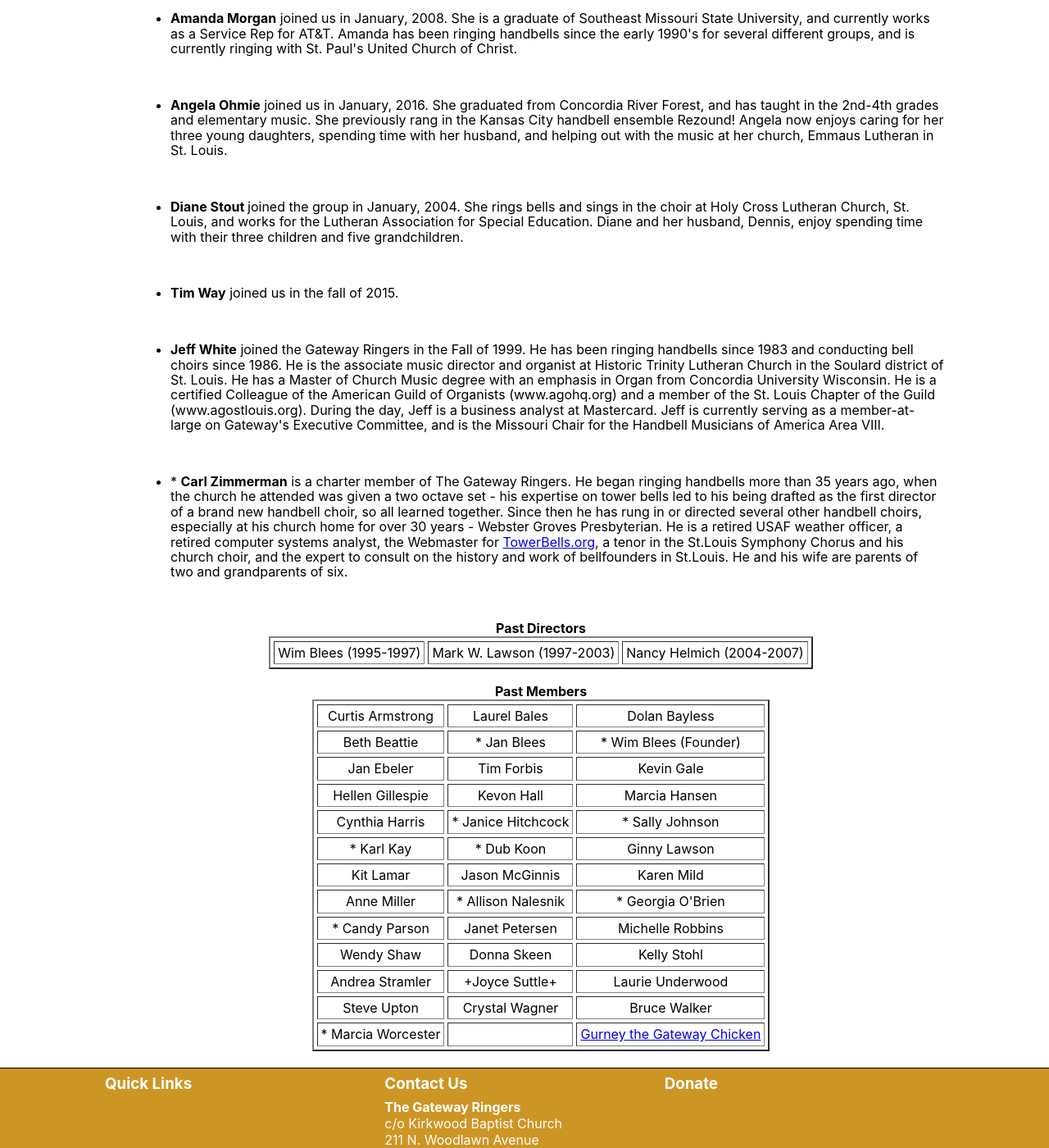
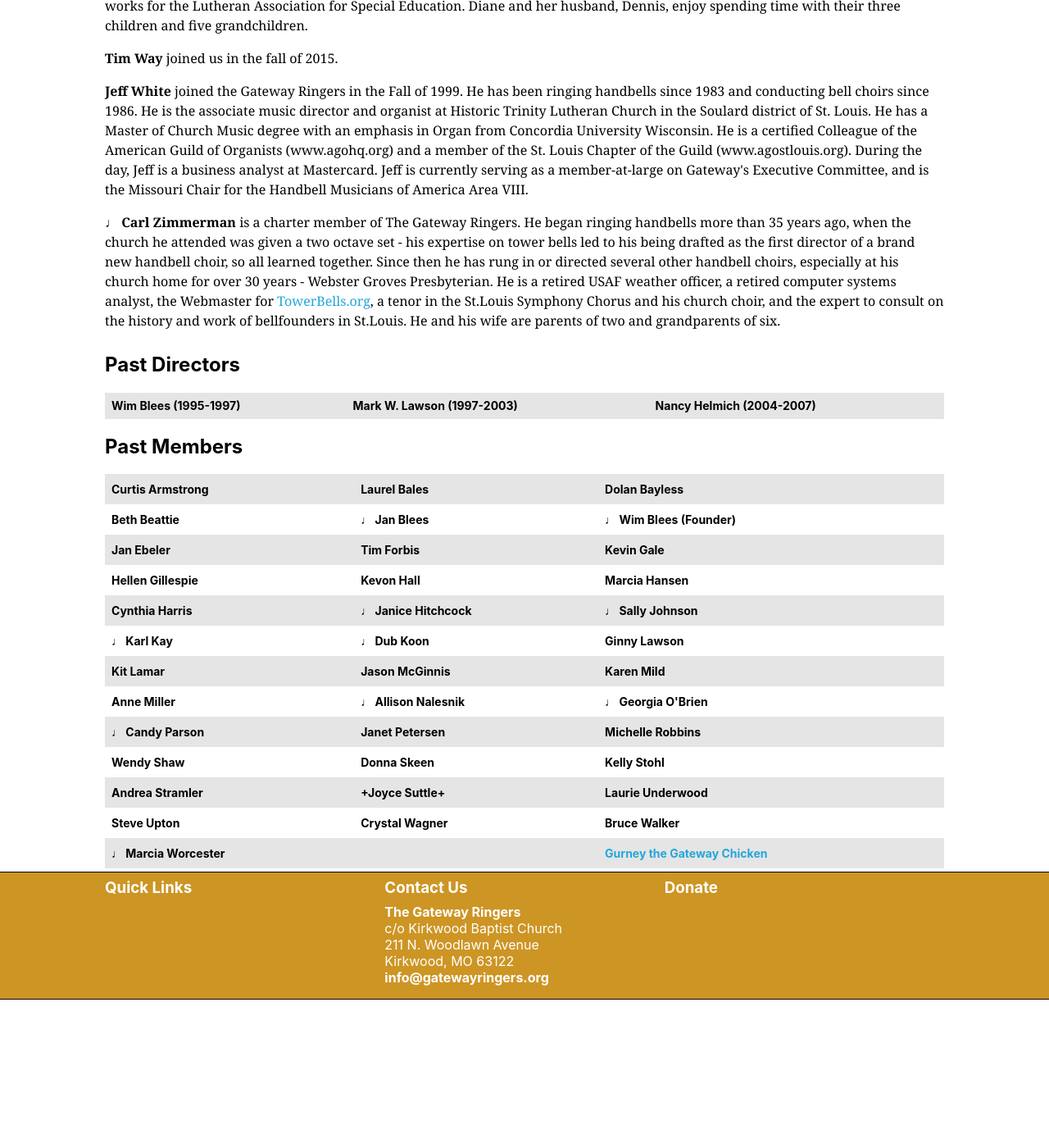
Before and after one commit to GatewayRingers/GatewayRingers.github.io, a Jekyll site: the page built from musicians.html, in a window 1280 px wide and 1400 px high, scrolled down 3044 px. Shown: the whole window at 82% size. Built offline with Jekyll 4.4.1, drawn with Linux system fonts in a browser that asks for light colours; after the commit the page ends 4263 px from its top, so only the background shows below that; some of the changed text lies outside the part shown.

Commit message:
Update musicians.html

```diff
--- a/musicians.html
+++ b/musicians.html
@@ -35,45 +35,33 @@
 <area shape="rect" coords="480,432,421,362" href="#Mopsi" title="Mopsi Hanley">
 <area shape="rect" coords="207,348,136,267" href="#Director" title="Chuck Peery, Director">
 </map>
-<p align="center"><i>Mouseover to see who's who, click to jump to biography</i></p>
+<p class="tr i mt0">Mouseover to see who's who; click to jump to biography.</p>
 
-<dl>
-    <div align="center"><center>
-    <dt><a><b>Current Members</b></a> (* indicates charter members)</dt>
-    </center></div>
-</dl>
+<h3 class="di">Current Members</h3> <span>(♩ indicates charter members)</span>
 
-<dl>
-    <dd><ul type="disc">
-            <li><a name=Kim></a><strong>* </strong><strong>Kim Amos</strong>
+<ul class="col lh-copy athelas list pl0 center">
+  <li class="pv2" id="Kim"><strong>♩ Kim Amos</strong>
   is a charter member of the Gateway Ringers. She has been
   ringing bells since 1981 and has rung in groups in Missouri, Illinois,
   Tennessee, and Germany. Kim is a doula (professional labor and
   birth support) and childbirth educator. She is married to Chris,
   has two children, Sarah and Bryan, a son-in-law, Bryan, a daughter-in-law, Tess, and grandsons Thomas, Liam, and Declan. Kim is
   currently serving as Secretary on Gateway's Executive Committee.</li>
-        </ul><br>
-                <ul type="disc">
-            <li><a name=Marcia></a><strong>Marcia Barber</strong> has been ringing handbells since 1985
+
+  <li class="pv2" id="Marcia"><strong>Marcia Barber</strong> has been ringing handbells since 1985
   in various church and community choirs.  She began ringing with the Gateway Ringers
   in the fall of 2007. Since retiring, Marcia spends her time volunteering for various organizations.
   Marcia lives with her husband, Jim, in St. Charles and also enjoys reading novels.
   </li>
-        </ul><br>
 
-        <ul type="disc">
-            <li><a name=Peter></a><strong>Peter Dahlstrom </strong> Peter Dahlstrom- started playing bells at age ten in the church bellchoir that his mother directed.  He was lucky enough to have a bell choir at his high school and performed with them at the International Handbell Symposium in 1992.  Peter started playing with the Gateway ringers in 2002, but had a 6 year hiatus while he was living in Germany.  Peter returned to the group in the fall of 2015.  He is a horn player in the USAF Band of Mid-America, stationed at Scott AFB.  Peter and his wife, Stacie, love spending time with their daughter Josephine.
+  <li class="pv2" id="Peter"><strong>Peter Dahlstrom </strong> Peter Dahlstrom- started playing bells at age ten in the church bellchoir that his mother directed.  He was lucky enough to have a bell choir at his high school and performed with them at the International Handbell Symposium in 1992.  Peter started playing with the Gateway ringers in 2002, but had a 6 year hiatus while he was living in Germany.  Peter returned to the group in the fall of 2015.  He is a horn player in the USAF Band of Mid-America, stationed at Scott AFB.  Peter and his wife, Stacie, love spending time with their daughter Josephine.
   </li>
-        </ul><br>
 
-
-       <ul type="disc">
-            <li><a name=Jill></a><strong>Jill Dean</strong> joined Gateway
+  <li class="pv2" id="Jill"><strong>Jill Dean</strong> joined Gateway
   in January, 2009.  She has been ringing bells for fifteen+ years at St. Paul's United Church of Christ. She also directs two choirs, a children's chime choir and a mixed older
   youth and adults handbell choir. Her daytime job is with the federal government at DCMA Boeing St. Louis. Jill has one grown son, and two grown stepdaughters, and eight grandchildren.</li>
-        </ul><br>
-        <ul type="disc">
-            <li><a name=Andy></a><strong>* Andy Eversole</strong>
+
+  <li class="pv2" id="Andy"><strong>♩ Andy Eversole</strong>
   has been ringing handbells since 1990 and is a charter member of the group. His musical family
   includes his wife, Patty, a Suzuki piano &amp; trumpet
   teacher, and three musical children: Matthew
@@ -81,18 +69,14 @@
   Ryan (vocal &amp; violin). Andy daylights as an electrical
   engineer at Boeing. Andy is
   currently serving as President on Gateway's Executive Committee.</li>
-        </ul><br>
 
-       <ul type="disc">
-            <li><a name=Mopsi></a><strong>Mopsi Hanley</strong> joined us in January, 2008.  Mopsi is a
+  <li class="pv2" id="Mopsi"><strong>Mopsi Hanley</strong> joined us in January, 2008.  Mopsi is a
   retired CPA.  She started ringing bells as a charter member of St. Martin’s Episcopal
   Church handbell choir in 2002.  She is married to Jack.  They have two daughters
   and four grandchildren.  And no, "Mopsi" isn’t her given name.  It’s Martha Anne.
   </li>
-        </ul><br>
 
-       <ul type="disc">
-            <li><a name=Don></a><strong>Don Hayman</strong> wears the most
+  <li class="pv2" id="Don"><strong>Don Hayman</strong> wears the most
   bizarre shirts of anyone on the face of this
   planet, and as such is forbidden to take a role
   on the concert dress committee. Don enjoys torturing bells of all sizes,
@@ -100,41 +84,28 @@
   the proud keeper of Gurney, the official Gateway
   Dancing Rubber Chicken.  Don is married to Wanda, our
   #1 roadie.</li>
-        </ul><br>
 
-        <ul type="disc">
-            <li><a name=Carla></a><strong>Carla Hoppe</strong> joined Gateway in January 2010. Carla is
-	currently searching the wilds of St. Louis for her biography.  If you've seen it, contact us at <a href="mailto:info@gatewayringers.org?subject=I found Carla's biography!">Carla's Lost and Found</a>.
+  <li class="pv2" id="Carla"><strong>Carla Hoppe</strong> joined Gateway in January 2010. Carla is
+  currently searching the wilds of St. Louis for her biography.  If you've seen it, contact us at <a class="link blue dim" href="mailto:info@gatewayringers.org?subject=I found Carla's biography!">Carla's Lost and Found</a>.
   </li>
-        </ul><br>
 
-        <ul type="disc">
-            <li><a name=Trish></a><strong>Trish Jackson</strong> is in her 2nd stint with Gateway, rejoining the group in the Fall of 2011. She is currently serving as member-at-large on Gateway's Executive Committee.
-           </li>
-        </ul><br>
+  <li class="pv2" id="Trish"><strong>Trish Jackson</strong> is in her 2nd stint with Gateway, rejoining the group in the Fall of 2011. She is currently serving as member-at-large on Gateway's Executive Committee.</li>
 
-
-         <ul type="disc">
-            <li><a name=June></a><strong>June Jones</strong>  officially joined in January 2006.  She is music
+  <li class="pv2" id="June"><strong>June Jones</strong>  officially joined in January 2006.  She is music
   director
   at St. Thomas UCC in Chesterfield.  June works at St. Johns Mercy Medical Center; is
   married to Craig and has a daughter Molly and a son Tim.
   </li>
-        </ul><br>
 
-
-        <ul type="disc">
-            <li><a name=Peggy></a><strong>* </strong><strong>Peggy
+  <li class="pv2" id="Peggy"><strong>♩ Peggy
   &quot;Carillon&quot; Lohnes</strong> is a
   Charter Member of Gateway Ringers.  She retired from ringing in 2011, and currently
   serves as the group's Financial Manager. She has
   been ringing bells since the early 1980's. Peggy is a Tax Advisor at Block Advisors,
   is married to Bill, has three sons, three wonderful daughters-in-law, and
   four beautiful granddaughters.</li>
-        </ul><br>
 
-        <ul type="disc">
-            <li><a name=Ruth></a><strong>Ruth McDonnell</strong> (currently on leave of absence) joined us in the fall of 2007.
+  <li class="pv2" id="Ruth"><strong>Ruth McDonnell</strong> (currently on leave of absence) joined us in the fall of 2007.
   Ruth is a deaconess in The Lutheran Church - Missouri Synod and works for Concordia Seminary as assistant director
   of the master of arts program.  She has a master's
   degree in theology from Concordia Seminary - St. Louis and a bachelor's
@@ -147,151 +118,125 @@
   also an avid solo ringer and flutist.
   </li>
 
-        </ul><br>
-
-
-<ul type="disc">
-            <li><a name=Kaitlyn></a><strong>Kaitlyn Meier</strong>  began ringing in a children's tone chime choir under the
+  <li class="pv2" id="Kaitlyn"><strong>Kaitlyn Meier</strong>  began ringing in a children's tone chime choir under the
   direction of co-member Jill over 10 years ago at St. Paul's UCC and joined Gateway in 2012. She has since graduated from
   Maryville University and has become a board-certified Music Therapist. Kaitlyn spends her days using music as a therapeutic
   agent with geriatric and hospice patients and periodically gets to share her love of handbells with her clients in their own
   specialized handbell groups.
   </li>
-        </ul><br>
 
-
-
-          <ul type="disc">
-            <li><a name=Amanda></a><strong>Amanda Morgan</strong> joined us in January, 2008.  She is a
+  <li class="pv2" id="Amanda"><strong>Amanda Morgan</strong> joined us in January, 2008.  She is a
   graduate of Southeast Missouri State University, and currently works as a Service Rep
-            for AT&T. Amanda has been ringing handbells since the early 1990's for several different
+  for AT&amp;T. Amanda has been ringing handbells since the early 1990's for several different
   groups, and is currently ringing with St. Paul's United Church of Christ.
   </li>
-        </ul><br>
 
+  <li class="pv2" id="Angela"><strong>Angela Ohmie</strong> joined us in January, 2016.  She graduated from Concordia River Forest, and has taught in the 2nd-4th grades and elementary music. She previously rang in the Kansas City handbell ensemble Rezound! Angela now enjoys caring for her three young daughters, spending time with her husband, and helping out with the music at her church, Emmaus Lutheran in St. Louis.
+  </li>
 
-          <ul type="disc">
-            <li><a name=Angela></a><strong>Angela Ohmie</strong> joined us in January, 2016.  She graduated from Concordia River Forest, and has taught in the 2nd-4th grades and elementary music. She previously rang in the Kansas City handbell ensemble Rezound! Angela now enjoys caring for her three young daughters, spending time with her husband, and helping out with the music at her church, Emmaus Lutheran in St. Louis.
-            </li>
-        </ul><br>
-
-         <ul type="disc">
-            <li><a name=Diane></a><strong>Diane Stout </strong> joined the group in January, 2004. She rings
+  <li class="pv2" id="Diane"><strong>Diane Stout </strong> joined the group in January, 2004. She rings
   bells and sings in the choir at Holy Cross Lutheran Church, St. Louis, and works for the Lutheran Association for Special
   Education.  Diane and her husband, Dennis, enjoy spending time with their three children and five grandchildren.
+  </li>
 
-             </li>
-        </ul><br>
+  <li class="pv2" id="Tim"><strong>Tim Way</strong> joined us in the fall of 2015.</li>
 
-     <ul type="disc">
-            <li><a name=Tim></a><strong>Tim Way</strong> joined us in the fall of 2015.
-            </li>
-        </ul><br>
+  <li class="pv2" id="Jeff"><strong>Jeff White</strong>
+  joined the Gateway Ringers in the Fall of 1999. He has been ringing handbells since 1983 and conducting bell choirs since 1986. He is the associate music director and organist at Historic Trinity Lutheran Church in the Soulard district of St. Louis. He has a Master of Church Music degree with an emphasis in Organ from Concordia University Wisconsin. He is a certified Colleague of the American Guild of Organists (www.agohq.org) and a member of the St. Louis Chapter of the Guild (www.agostlouis.org). During the day, Jeff is a business analyst at Mastercard. Jeff is currently serving as a member-at-large on Gateway's Executive Committee, and is the Missouri Chair for the Handbell Musicians of America Area VIII.  </li>
 
-
-
-        <ul type="disc">
-            <li><a name=Jeff></a><strong>Jeff White</strong>
-              joined the Gateway Ringers in the Fall of 1999. He has been ringing handbells since 1983 and conducting bell choirs since 1986. He is the associate music director and organist at Historic Trinity Lutheran Church in the Soulard district of St. Louis. He has a Master of Church Music degree with an emphasis in Organ from Concordia University Wisconsin. He is a certified Colleague of the American Guild of Organists (www.agohq.org) and a member of the St. Louis Chapter of the Guild (www.agostlouis.org). During the day, Jeff is a business analyst at Mastercard. Jeff is currently serving as a member-at-large on Gateway's Executive Committee, and is the Missouri Chair for the Handbell Musicians of America Area VIII.  </li>
-        </ul><br>
-
-        <ul type="disc">
-            <li><a name=Carl></a>* <strong>Carl Zimmerman</strong> is a charter member of The
+  <li class="pv2" id="Carl"><strong>♩ Carl Zimmerman</strong> is a charter member of The
   Gateway Ringers.  He began ringing handbells more than 35 years ago, when
   the church he attended was given a two octave set - his expertise on tower
   bells led to his being drafted as the first director of a brand new handbell
   choir, so all learned together.  Since then he has rung in or directed several
   other handbell choirs, especially at his church home for over 30 years -
   Webster Groves Presbyterian.  He is a retired USAF weather officer, a retired
-            computer systems analyst, the Webmaster for <a href="http://www.towerbells.org/">TowerBells.org</a>,
+  computer systems analyst, the Webmaster for <a class="link blue dim" href="http://www.towerbells.org/">TowerBells.org</a>,
   a tenor in the St.Louis
   Symphony Chorus and his church choir, and the expert to consult on the history and work of bellfounders
   in St.Louis.  He and his wife are parents of two and grandparents of six.
   </li>
 </ul>
-        <pre>
 
-</pre>
-        <table border="2" cellpadding="4" cellspacing="4" align="center">
-            <caption align="top"><b>Past Directors</b> </caption>
-            <tr>
-                <td align="center">Wim Blees (1995-1997) </td>
-                <td align="center">Mark W. Lawson (1997-2003) </td>
-                <td align="center">Nancy Helmich (2004-2007) </td>
+<h2>Past Directors</h2>
+        <table class="f6 w-100 mw8 center" cellspacing="0">
+            <tr class="stripe-dark">
+                <th class="tl pa2">Wim Blees (1995-1997) </td>
+                <th class="tl pa2">Mark W. Lawson (1997-2003) </td>
+                <th class="tl pa2">Nancy Helmich (2004-2007) </td>
             </tr>
         </table>
-<br>
-        <table border="2" cellpadding="4" cellspacing="4" align="center" >
-            <caption align="top"><b>Past Members</b> </caption>
-            <tr>
-                <td align="center">Curtis Armstrong</td>
-                <td align="center">Laurel Bales </td>
-                <td align="center">Dolan Bayless </td>
+<h2>Past Members</h2>
+        <table class="f6 w-100 mw8 center" cellspacing="0">
+            <tbody class="lh-copy">
+            <tr class="stripe-dark">
+                <th class="tl pa2">Curtis Armstrong</td>
+                <th class="tl pa2">Laurel Bales </td>
+                <th class="tl pa2">Dolan Bayless </td>
             </tr>
-            <tr>
-                <td align="center">Beth Beattie </td>
-                <td align="center">* Jan Blees </td>
-                <td align="center">* Wim Blees (Founder) </td>
+            <tr class="stripe-dark">
+                <th class="tl pa2">Beth Beattie </td>
+                <th class="tl pa2">♩ Jan Blees </td>
+                <th class="tl pa2">♩ Wim Blees (Founder) </td>
             </tr>
-            <tr>
-                <td align="center">Jan Ebeler</td>
-                <td align="center">Tim Forbis</td>
-                <td align="center">Kevin Gale</td>
+            <tr class="stripe-dark">
+                <th class="tl pa2">Jan Ebeler</td>
+                <th class="tl pa2">Tim Forbis</td>
+                <th class="tl pa2">Kevin Gale</td>
             </tr>
-            <tr>
-                <td align="center">Hellen Gillespie </td>
-                <td align="center">Kevon Hall</td>
-                <td align="center">Marcia Hansen </td>
+            <tr class="stripe-dark">
+                <th class="tl pa2">Hellen Gillespie </td>
+                <th class="tl pa2">Kevon Hall</td>
+                <th class="tl pa2">Marcia Hansen </td>
             </tr>
-            <tr>
-                <td align="center">Cynthia Harris </td>
-                <td align="center">* Janice Hitchcock</td>
-                <td align="center">* Sally Johnson </td>
+            <tr class="stripe-dark">
+                <th class="tl pa2">Cynthia Harris </td>
+                <th class="tl pa2">♩ Janice Hitchcock</td>
+                <th class="tl pa2">♩ Sally Johnson </td>
             </tr>
-            <tr>
-                <td align="center">* Karl Kay </td>
-                <td align="center">* Dub Koon </td>
-                <td align="center">Ginny Lawson </td>
+            <tr class="stripe-dark">
+                <th class="tl pa2">♩ Karl Kay </td>
+                <th class="tl pa2">♩ Dub Koon </td>
+                <th class="tl pa2">Ginny Lawson </td>
             </tr>
-            <tr>
+            <tr class="stripe-dark">
 
-                <td align="center">Kit Lamar</td>
-                <td align="center">Jason McGinnis</td>
-                <td align="center">Karen Mild </td>
+                <th class="tl pa2">Kit Lamar</td>
+                <th class="tl pa2">Jason McGinnis</td>
+                <th class="tl pa2">Karen Mild </td>
             </tr>
-            <tr>
-                <td align="center">Anne Miller </td>
-                <td align="center">* Allison Nalesnik </td>
-                <td align="center">* Georgia O'Brien </td>
+            <tr class="stripe-dark">
+                <th class="tl pa2">Anne Miller </td>
+                <th class="tl pa2">♩ Allison Nalesnik </td>
+                <th class="tl pa2">♩ Georgia O'Brien </td>
             </tr>
-            <tr>
-                <td align="center">* Candy Parson </td>
-                <td align="center">Janet Petersen </td>
-                <td align="center">Michelle Robbins</td>
+            <tr class="stripe-dark">
+                <th class="tl pa2">♩ Candy Parson </td>
+                <th class="tl pa2">Janet Petersen </td>
+                <th class="tl pa2">Michelle Robbins</td>
             </tr>
-            <tr>
-                <td align="center">Wendy Shaw </td>
-                <td align="center">Donna Skeen </td>
-                <td align="center">Kelly Stohl </td>
+            <tr class="stripe-dark">
+                <th class="tl pa2">Wendy Shaw </td>
+                <th class="tl pa2">Donna Skeen </td>
+                <th class="tl pa2">Kelly Stohl </td>
             </tr>
-            <tr>
-                <td align="center">Andrea Stramler</td>
-                <td align="center">+Joyce Suttle+ </td>
-                <td align="center">Laurie Underwood</td>
+            <tr class="stripe-dark">
+                <th class="tl pa2">Andrea Stramler</td>
+                <th class="tl pa2">+Joyce Suttle+ </td>
+                <th class="tl pa2">Laurie Underwood</td>
             </tr>
-            <tr>
-                <td align="center">Steve Upton </td>
-                <td align="center">Crystal Wagner </td>
-                <td align="center">Bruce Walker </td>
+            <tr class="stripe-dark">
+                <th class="tl pa2">Steve Upton </td>
+                <th class="tl pa2">Crystal Wagner </td>
+                <th class="tl pa2">Bruce Walker </td>
             </tr>
-            <tr>
-                <td align="center">* Marcia Worcester </td>
-                <td align="center">&nbsp;</td>
-                <td align="center"><a href="gurney.htm">Gurney the Gateway Chicken </a></td>
+            <tr class="stripe-dark">
+                <th class="tl pa2">♩ Marcia Worcester </td>
+                <th class="tl pa2">&nbsp;</td>
+                <th class="tl pa2"><a class="link blue dim" href="/gurney">Gurney the Gateway Chicken </a></td>
             </tr>
+            </tbody>
         </table>
-    </dd>
-</dl>
 <script>
 window.onload = function () {
   var ImageMap = function (map, img) {
```
Lines whose indentation alone changed are shown as unchanged.
